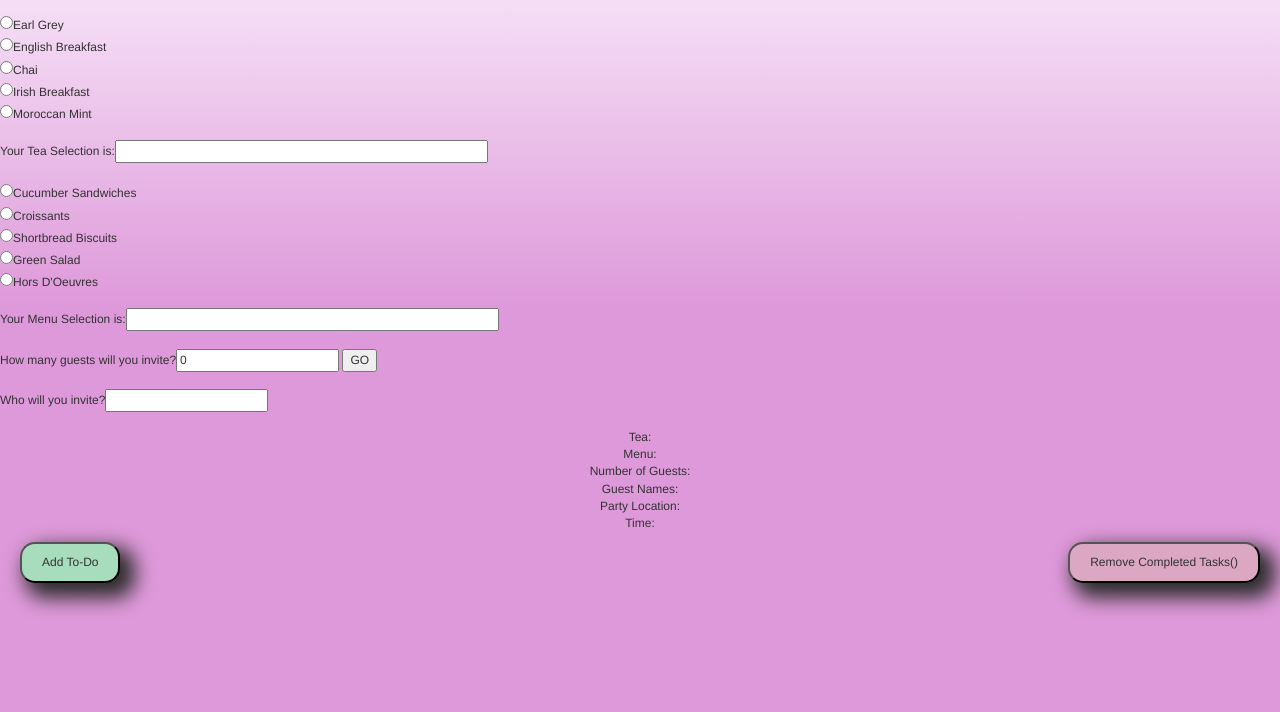
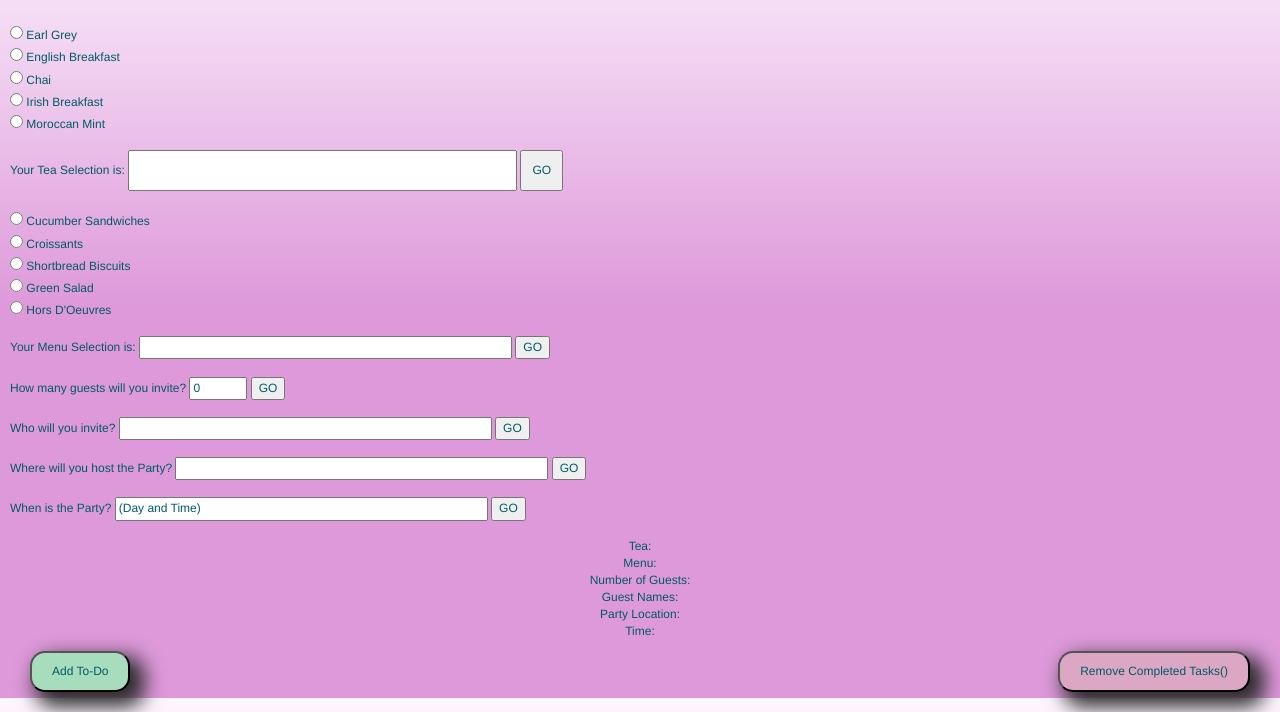
Before and after one commit to Strigida/TeaPartyApp, a plain HTML site: page app/www/index.html in a window 1280 px wide. Shown: the part 102-814 px from the top of the page. Drawn offline with Linux system fonts and the light colour scheme.

Commit message:
Input Interaction + some styles

```diff
--- a/app/www/css/index.css
+++ b/app/www/css/index.css
@@ -106,6 +106,19 @@ canvas {
 	font-weight: bold;
 	color: #d356c9;
 	text-shadow: 1px 1px 3px gray;
+}
+#container {
+	color: #005b66;
+	padding: 10px;
+}
+
+#container #teaInfo{
+	color: #005b66;
+	padding: 10px;
+}
+#container #teaButton{
+	color: #005b66;
+	padding: 10px;
 }
 
 h1 {
--- a/app/www/index.html
+++ b/app/www/index.html
@@ -54,30 +54,38 @@
   <p>Lists to Help Plan Your Next Tea Party</p>
 </div>
 
-<div i="container">
+<div id="container">
   	<form action="js/index.js" id="selections">
-  		<input type="radio" name="tea" value="Earl Grey" onClick="tea_Select(this.value)">Earl Grey<br>
-  		<input type="radio" name="tea" value="English Breakfast" onClick="tea_Select(this.value)">English Breakfast<br>
-  		<input type="radio" name="tea" value="Chai" onClick="tea_Select(this.value)">Chai<br>
-  		<input type="radio" name="tea" value="Irish Breakfast" onClick="tea_Select(this.value)">Irish Breakfast<br>
-  		<input type="radio" name="tea" value="Moroccan Mint" onClick="tea_Select(this.value)">Moroccan Mint<br>
+  		<input type="radio" name="tea" value="Earl Grey" onClick="tea_Select(this.value)"> Earl Grey<br>
+  		<input type="radio" name="tea" value="English Breakfast" onClick="tea_Select(this.value)"> English Breakfast<br>
+  		<input type="radio" name="tea" value="Chai" onClick="tea_Select(this.value)"> Chai<br>
+  		<input type="radio" name="tea" value="Irish Breakfast" onClick="tea_Select(this.value)"> Irish Breakfast<br>
+  		<input type="radio" name="tea" value="Moroccan Mint" onClick="tea_Select(this.value)"> Moroccan Mint<br>
   		<br>
-  		Your Tea Selection is:<input type="text" id="teaInfo" size="50">
+  		Your Tea Selection is: <input type="text" id="teaInfo" size="50">
+  		<input type="button" id="teaButton" onClick="updateTeaTotalTaller()" value="GO">
   		<br><br>
-  		<input type="radio" name="menu" value="Cucumber Sandwiches" onClick="menu_Select(this.value)">Cucumber Sandwiches<br>
-  		<input type="radio" name="menu" value="Croissants" onClick="menu_Select(this.value)">Croissants<br>
-  		<input type="radio" name="menu" value="Shortbread Biscuits" onClick="menu_Select(this.value)">Shortbread Biscuits<br>
-  		<input type="radio" name="menu" value="Green Salad" onClick="menu_Select(this.value)">Green Salad<br>
-  		<input type="radio" name="menu" value="Hors D'Oeuvres" onClick="menu_Select(this.value)">Hors D'Oeuvres<br>
+  		<input type="radio" name="menu" value="Cucumber Sandwiches" onClick="menu_Select(this.value)"> Cucumber Sandwiches<br>
+  		<input type="radio" name="menu" value="Croissants" onClick="menu_Select(this.value)"> Croissants<br>
+  		<input type="radio" name="menu" value="Shortbread Biscuits" onClick="menu_Select(this.value)"> Shortbread Biscuits<br>
+  		<input type="radio" name="menu" value="Green Salad" onClick="menu_Select(this.value)"> Green Salad<br>
+  		<input type="radio" name="menu" value="Hors D'Oeuvres" onClick="menu_Select(this.value)"> Hors D'Oeuvres<br>
   		<br>
-  		Your Menu Selection is:<input type="text" id="menuInfo" size="50">
+  		Your Menu Selection is: <input type="text" id="menuInfo" size="50">
+  		<input type="button" onClick="updateMenu()" value="GO">
   		<br><br>
-  		How many guests will you invite?<input type="text" id="guestNum" value="0">
+  		How many guests will you invite? <input type="text" id="guestNum" value="0" size="5">
 		<input type="button" onClick="guest_Num()" value="GO">
   		<br><br>
-  		Who will you invite?<input type="text" id="guests" onChange="guestName(this.text)"><br>
-  		<br>
-
+  		Who will you invite? <input type="text" id="guests" value="" size="50">
+  		<input type="button" onClick="guest_Name()" value="GO">
+  		<br><br>
+		Where will you host the Party? <input type="text" id="place" value="" size="50">
+  		<input type="button" onClick="party_Place()" value="GO">
+  		<br><br>
+  		When is the Party? <input type="text" id="when" value="(Day and Time)" size="50">
+  		<input type="button" onClick="partyTime()" value="GO">
+  		<br><br>
   	</form>
   	<div>
   		<p id="teaTotal">Tea:</p>
--- a/app/www/js/index.js
+++ b/app/www/js/index.js
@@ -53,16 +53,45 @@ function tea_Select(tea)
 {
 	document.getElementById("teaInfo").value = tea;
 }
-
+function updateTeaTotalTaller()
+{
+	var x = document.getElementById("teaInfo").value;
+	x = "Tea to be Served: " + x;
+	document.getElementById("teaTotal").innerHTML = x;
+}
 function menu_Select(menu)
 {
 	document.getElementById("menuInfo").value = menu;
+}
+function updateMenu()
+{
+	var x = document.getElementById("menuInfo").value;
+	x = "Menu: " + x;
+	document.getElementById("menuTotal").innerHTML = x;
 }
 function guest_Num()
 {
 	var x = document.getElementById("guestNum").value;
 	x = "Number of Guests: " + x;
 	document.getElementById("guestTotal").innerHTML = x;
+}
+function guest_Name()
+{
+	var x = document.getElementById("guests").value;
+	x = "Invited Guests: " + x;
+	document.getElementById("guestNames").innerHTML = x;
+}
+function party_Place()
+{
+	var x = document.getElementById("place").value;
+	x = "Party Location: " + x;
+	document.getElementById("locationTotal").innerHTML = x;
+}
+function partyTime()
+{
+	var x = document.getElementById("when").value;
+	x = "Time and Date: " + x;
+	document.getElementById("timeTotal").innerHTML = x;
 }
 
     // create a new to-do
```
